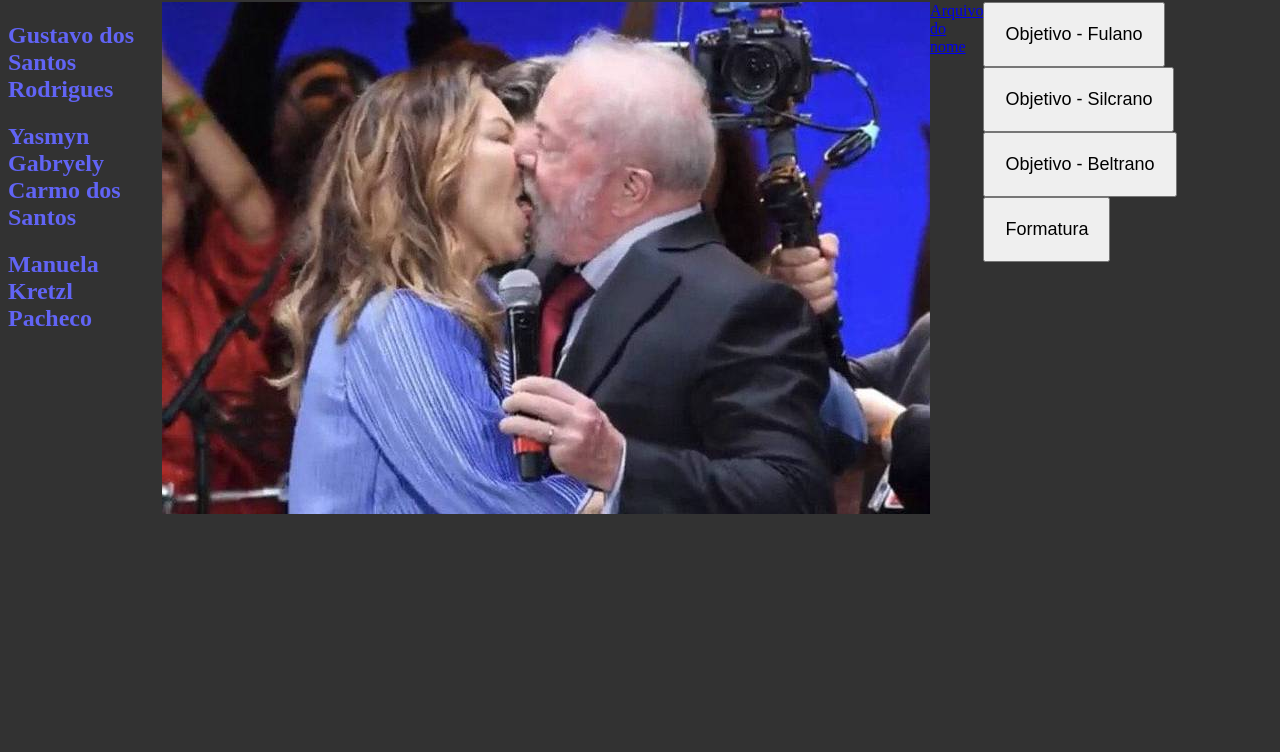
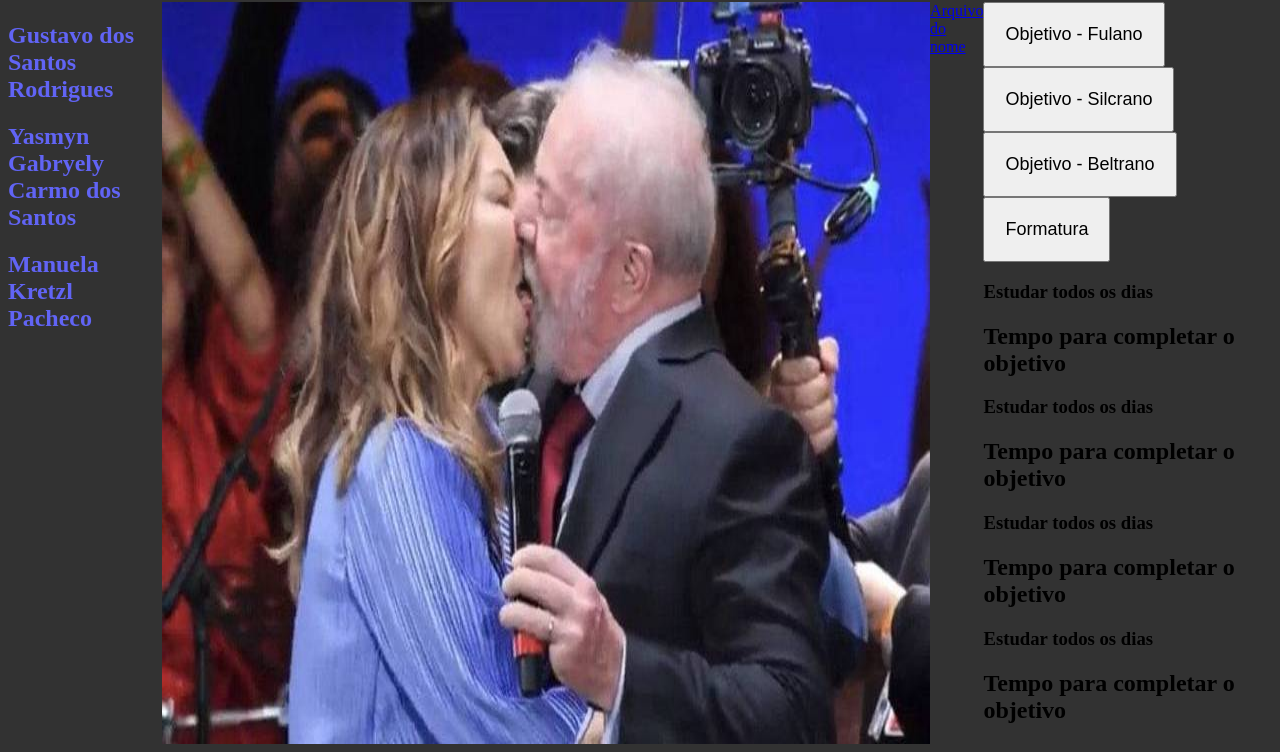
Before and after one commit to Gustaveitions/Fazuelly, a plain HTML site: page index.html in a window 1280 px wide. Shown: the part 78-830 px from the top of the page. Before the commit the page ends 800 px from the top, so only its background shows below. Drawn offline with Linux system fonts and the light colour scheme.

Commit message:
mmmgmghc

```diff
--- a/cont.js
+++ b/cont.js
@@ -1,5 +1,10 @@
 const botoes = document.querySelectorAll('.objetivos');
 
-for (let x = 0; x<botoes.length; x++){
+
+
+
+
+for (let x = 0; x<botoes.length; x++)
+     botoes.onclick = function()
 console.log(x)
 }
--- a/index.html
+++ b/index.html
@@ -25,6 +25,23 @@
         <button class="objetivos">Objetivo - Silcrano</button>
         <button class="objetivos">Objetivo - Beltrano</button>
         <button class="objetivos">Formatura</button>
+        <div>
+            <div class="aba-conteudo ativa">
+                <h3>Estudar todos os dias</h3>
+                <h2> Tempo para completar o objetivo</h2>
+            </div>
+            <div class="aba-conteudo">
+                <h3>Estudar todos os dias</h3>
+                <h2> Tempo para completar o objetivo</h2>
+            </div>
+            <div class="aba-conteudo">
+                <h3>Estudar todos os dias</h3>
+                <h2> Tempo para completar o objetivo</h2>
+            </div>
+            <div class="aba-conteudo">
+                <h3>Estudar todos os dias</h3>
+                <h2> Tempo para completar o objetivo</h2>
+             </div>
     </section>
 
 </section>
--- a/style.css
+++ b/style.css
@@ -31,3 +31,10 @@ text-align: center;
 .ativo{background-color: black;
 color: beige;
 }
+.aba-conteudo{
+    display: nome;
+}
+
+.ativa{
+    display: block;
+}
```
